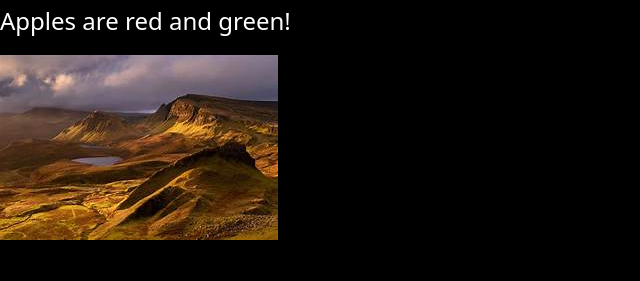
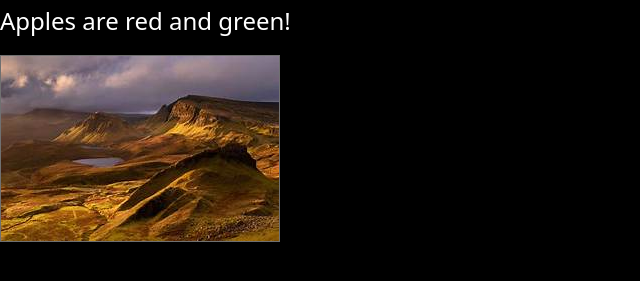
Before and after one commit to Cameron-Van-Dyke/VSCPractice, a plain HTML site: page index.html in a window 1280 px wide. Shown: the part 53-334 px from the top of the page, without its empty margins (0-640 px from the left). Drawn offline with nearby package versions, Linux system fonts and the light colour scheme.

Commit message:
Update style.css

```diff
--- a/css/style.css
+++ b/css/style.css
@@ -4,6 +4,10 @@ body {
     color: white;
 }
 
+img {
+    border: 1pt solid #707070
+}
+
 p {
     font-size: 24px;
 }
```
